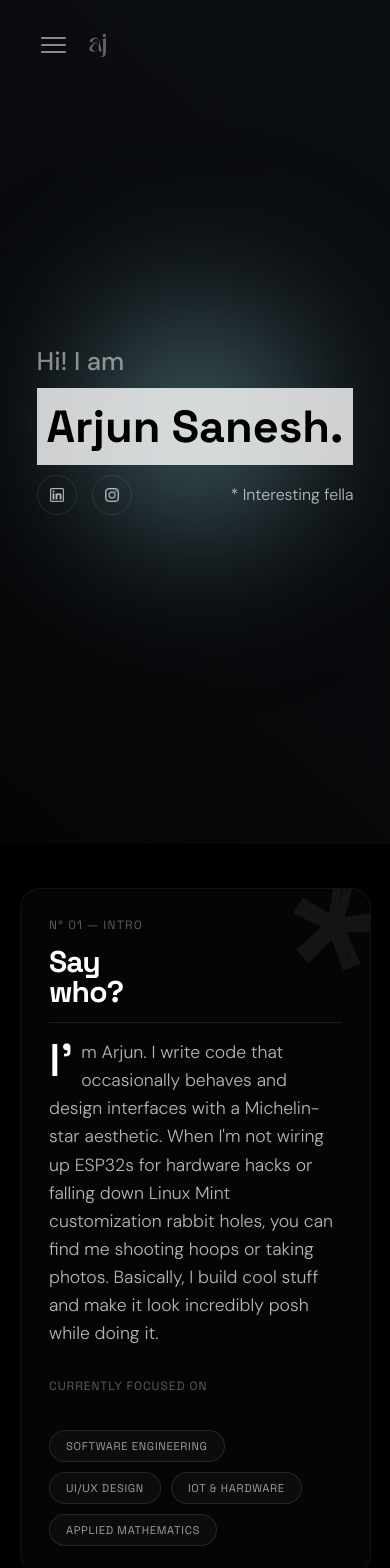
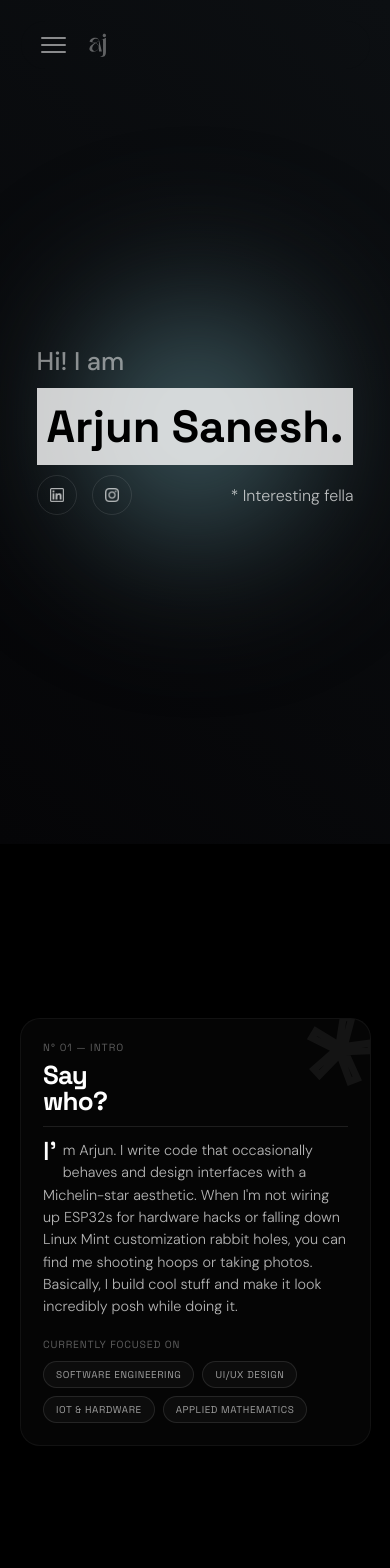
Before and after one commit to Simplicity005/Simplicity005.github.io, a React (Vite) app: page / in a window 390 px wide. Shown: the top 1568 px of the page. Built offline with nearby package versions, Linux system fonts and the light colour scheme.

Commit message:
Update: Update projects section design

```diff
--- a/src/components/layouts/Hero.jsx
+++ b/src/components/layouts/Hero.jsx
@@ -20,7 +20,8 @@ function Hero() {
     return () => window.removeEventListener("scroll", handleScroll);
   }, []);
   return (
-    <main className="hero-container" id="hero" ref={heroRef}>
+    <main className="hero-container" id="hero">
+      <div className="hero-parallax" ref={heroRef}>
         <div className="text-side">
           <h3 id="top-text" className="load-anim item-1">
             Hi! I am
@@ -50,6 +51,7 @@ function Hero() {
             <img src={heroPhoto} alt="Arjun Sanesh" />
           </div>
         </div>
+      </div>
     </main>
   );
 }
--- a/src/styles/styles.css
+++ b/src/styles/styles.css
@@ -270,15 +270,23 @@ body {
    ========================================================================== */
 .hero-container {
   display: flex;
-  flex-direction: row;
   flex: 1 0 auto;
   min-height: 90vh;
   width: 100%;
   justify-content: center;
   align-items: center;
+  z-index: 3;
+  box-sizing: border-box;
+}
+
+.hero-parallax {
+  display: flex;
+  flex-direction: row;
+  width: 100%;
+  justify-content: center;
+  align-items: center;
   gap: clamp(30px, 8vw, 80px);
   padding: 50px;
-  z-index: 3;
   box-sizing: border-box;
   will-change: opacity, transform;
 }
@@ -1194,7 +1202,7 @@ h5 {
   }
 
   /* Hero adjustments */
-  .hero-container {
+  .hero-parallax {
     flex-direction: column;
     gap: 40px;
     padding: 30px;
@@ -1217,41 +1225,69 @@ h5 {
   /* About adjustments */
   .about-content {
     flex-direction: column;
-    padding: 15px 0 0 0;
+    padding: 12px 0 0 0;
   }
 
   .about-content p {
     margin: 0;
   }
 
+  .about-para {
+    font-size: 0.9rem;
+    line-height: 1.55;
+  }
+
+  .about-para::first-letter {
+    font-size: 1.8em;
+    margin: 2px 6px 0 0;
+  }
+
+  .about-tags-kicker {
+    font-size: 0.65rem;
+    margin-top: 20px;
+    margin-bottom: 10px;
+  }
+
   .about-tags {
-    margin-top: 22px;
+    margin-top: 0;
+    gap: 8px;
+  }
+
+  .about-tag {
+    font-size: 0.62rem;
+    padding: 6px 12px;
+  }
+
+  .section-kicker {
+    font-size: 0.65rem;
+    margin-bottom: 8px;
   }
 
   .section-title {
     margin: 0;
     text-align: left;
+    font-size: 26px;
   }
 
   .about-title-wrap {
     align-items: flex-start;
     border-right: none;
     border-bottom: 1px solid rgba(255, 255, 255, 0.1);
-    padding: 0 0 15px 0;
+    padding: 0 0 12px 0;
     width: 100%;
   }
 
   .about-deco-asterisk {
-    width: 110px;
-    height: 110px;
-    top: -20px;
-    right: -20px;
+    width: 90px;
+    height: 90px;
+    top: -16px;
+    right: -16px;
   }
 
   .about-inner,
   .project-inner {
     flex-direction: column;
-    padding: 28px;
+    padding: 22px;
   }
 
   .project-title-row {
@@ -1264,36 +1300,35 @@ h5 {
     height: 32px;
   }
 
-  /* Carousel adjustments: stacked cards, each fully readable at a glance */
+  /* Mobile: show one project at a time, paged via the prev/next controls */
   .carousel {
-    flex-direction: column;
     height: auto;
-    gap: 16px;
   }
 
   .card {
-    width: 100%;
-    height: 150px;
+    display: none;
   }
 
   .card.active {
-    height: 300px;
+    display: flex;
+    width: 100%;
+    height: 340px;
   }
 
   .card-content {
-    padding: 20px;
-  }
-
-  .card-title {
-    font-size: 1rem;
+    padding: 22px;
   }
 
   .card.active .card-title {
-    font-size: 1.4rem;
+    font-size: 1.5rem;
   }
 
   .card-details {
     font-size: 0.85rem;
+  }
+
+  .carousel-nav {
+    margin-top: 20px;
   }
 
   /* Footer adjustments */
```
Also changed, not shown: src/assets/images/mail.png (deleted). Lines whose indentation alone changed are shown as unchanged.
